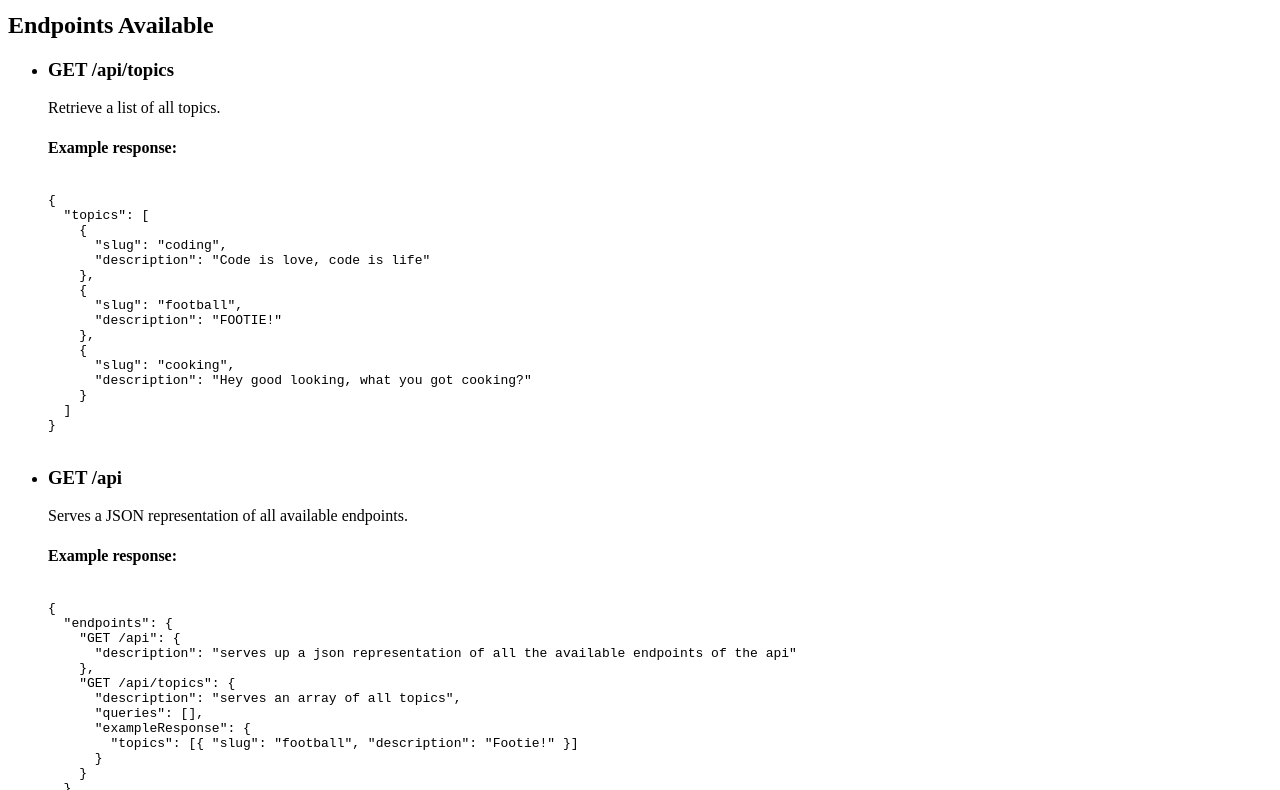
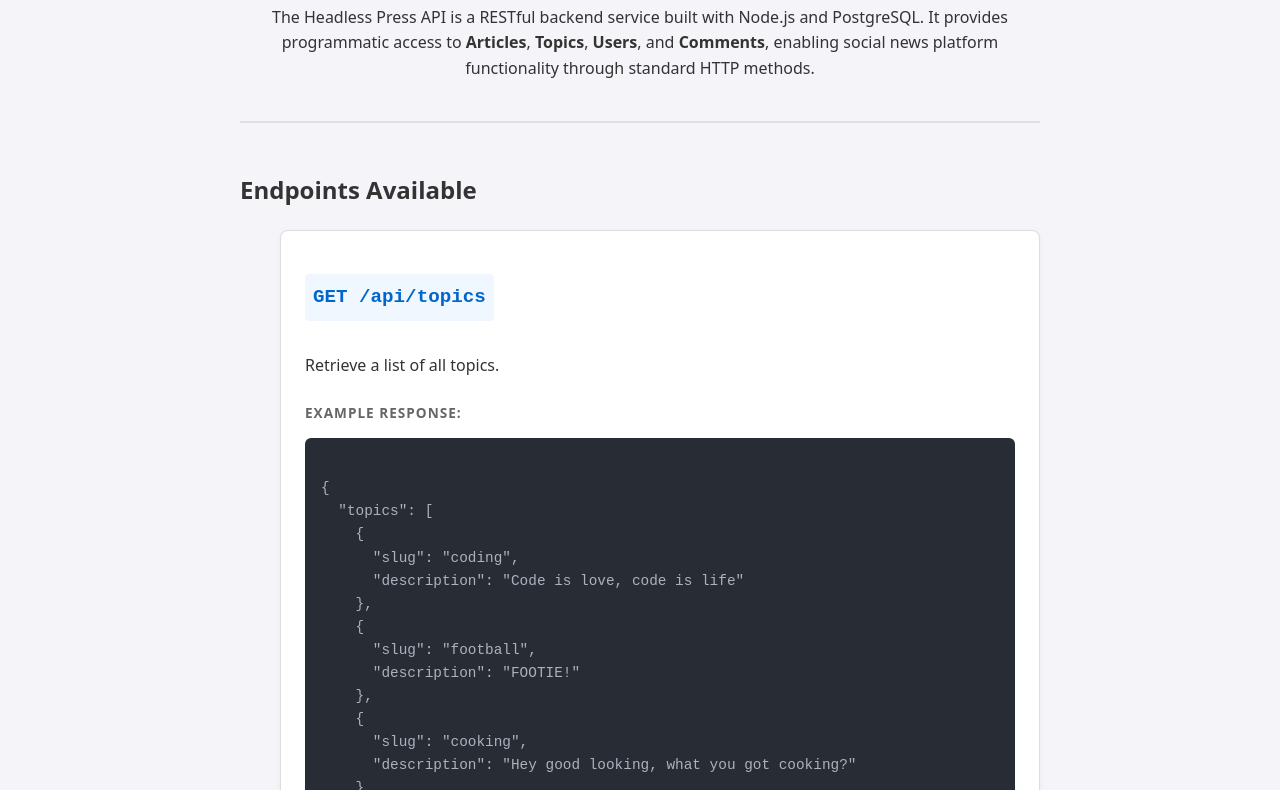
Before and after one commit to vertigo1919/headless-press-api, a website: page public/index.html in a window 1280 px wide. Shown: the part 124-914 px from the top of the page. Drawn offline with Linux system fonts and the light colour scheme.

Commit message:
Added css cclass endpoint-card

```diff
--- a/public/index.html
+++ b/public/index.html
@@ -24,7 +24,7 @@
       <h2>Endpoints Available</h2>
 
       <ul>
-        <li>
+        <li class="endpoint-card">
           <h3>GET /api/topics</h3>
           <p>Retrieve a list of all topics.</p>
 
@@ -51,7 +51,7 @@
 </pre>
         </li>
 
-        <li>
+        <li class="endpoint-card">
           <h3>GET /api</h3>
           <p>Serves a JSON representation of all available endpoints.</p>
           <h4>Example response:</h4>
@@ -75,7 +75,7 @@
           </pre>
         </li>
 
-        <li>
+        <li class="endpoint-card">
           <h3>GET /api/articles</h3>
           <p>
             Serves an array of all articles. <br />
@@ -103,7 +103,7 @@
           </pre>
         </li>
 
-        <li>
+        <li class="endpoint-card">
           <h3>GET /api/articles/:article_id</h3>
           <p>Serves a single article object by its ID.</p>
           <h4>Example response:</h4>
@@ -126,7 +126,7 @@
           </pre>
         </li>
 
-        <li>
+        <li class="endpoint-card">
           <h3>PATCH /api/articles/:article_id</h3>
           <p>Updates the vote count of an article.</p>
           <h4>Example Request Body:</h4>
@@ -152,7 +152,7 @@
           </pre>
         </li>
 
-        <li>
+        <li class="endpoint-card">
           <h3>GET /api/articles/:article_id/comments</h3>
           <p>Serves an array of comments for the specified article.</p>
           <h4>Example response:</h4>
@@ -173,7 +173,7 @@
           </pre>
         </li>
 
-        <li>
+        <li class="endpoint-card">
           <h3>POST /api/articles/:article_id/comments</h3>
           <p>Adds a new comment to an article.</p>
           <h4>Example Request Body:</h4>
@@ -201,14 +201,14 @@
           </pre>
         </li>
 
-        <li>
+        <li class="endpoint-card">
           <h3>DELETE /api/comments/:comment_id</h3>
           <p>Deletes a comment by its ID.</p>
           <h4>Example response:</h4>
           <p>Status 204: No Content</p>
         </li>
 
-        <li>
+        <li class="endpoint-card">
           <h3>GET /api/users</h3>
           <p>Serves an array of all users.</p>
           <h4>Example response:</h4>
--- a/public/style.css
+++ b/public/style.css
@@ -1,3 +1,71 @@
-img {
-  width: 200px;
+body {
+  font-family: system-ui, -apple-system, sans-serif;
+  line-height: 1.6;
+  color: #333;
+  background-color: #f4f4f9;
+  padding: 2rem;
 }
+
+header,
+main {
+  max-width: 800px;
+  margin: 0 auto;
+}
+
+header {
+  text-align: center;
+  margin-bottom: 3rem;
+  padding-bottom: 1.5rem;
+  border-bottom: 2px solid #e0e0e0;
+}
+
+h1 {
+  margin-bottom: 0.5rem;
+  color: #2c3e50;
+}
+
+ul {
+  list-style-type: none;
+}
+
+li {
+  background: white;
+  border: 1px solid #ddd;
+  border-radius: 8px;
+  padding: 1.5rem;
+  margin-bottom: 2rem;
+  box-shadow: 0 2px 5px rgba(0, 0, 0, 0.05);
+}
+
+h3 {
+  font-family: monospace;
+  font-size: 1.2rem;
+  color: #0066cc;
+  background-color: #f0f7ff;
+  padding: 0.5rem;
+  border-radius: 4px;
+  display: inline-block;
+  margin-bottom: 1rem;
+}
+
+h4 {
+  margin-top: 1.5rem;
+  margin-bottom: 0.5rem;
+  font-size: 0.85rem;
+  text-transform: uppercase;
+  letter-spacing: 1px;
+  color: #666;
+}
+
+pre {
+  background-color: #282c34;
+  color: #abb2bf;
+  padding: 1rem;
+  border-radius: 6px;
+  overflow-x: auto;
+  font-size: 0.9rem;
+}
+
+code {
+  font-family: "Courier New", Courier, monospace;
+}
```
Also changed, not shown: error-handling.md (+5 -4 lines).
